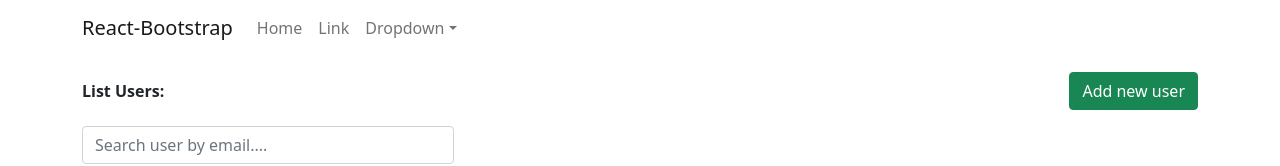
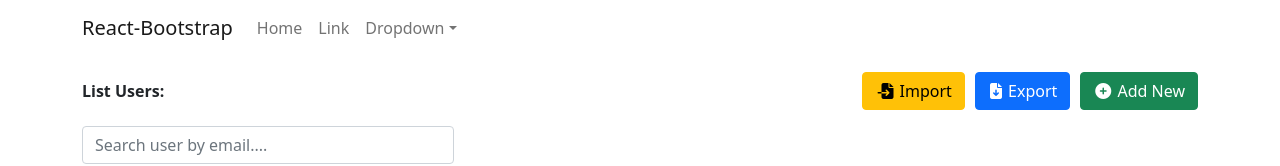
Before and after one commit to unkaidev/react-basic-manage-user-app, a React (Create React App) app: page / in a window 1280 px wide. Shown: the top 166 px of the page. Built offline with nearby package versions, Linux system fonts and the light colour scheme; no server answers.

Commit message:
add Export Data

```diff
--- a/package.json
+++ b/package.json
@@ -10,8 +10,10 @@
     "axios": "0.26.1",
     "bootstrap": "5.1.3",
     "lodash": "4.17.21",
+    "papaparse": "5.3.2",
     "react": "^17.0.2",
     "react-bootstrap": "2.2.2",
+    "react-csv": "2.2.2",
     "react-dom": "^17.0.2",
     "react-paginate": "8.1.2",
     "react-scripts": "5.0.1",
--- a/src/App.scss
+++ b/src/App.scss
@@ -13,9 +13,5 @@
 }
 
 .app-container {
-  .add-new {
-    display: flex;
-    align-items: center;
-    justify-content: space-between;
-  }
+
 }
--- a/src/components/TableUser.scss
+++ b/src/components/TableUser.scss
@@ -7,3 +7,18 @@
         padding: 0 2px;
     }
 }
+.add-new {
+    display: flex;
+    align-items: center;
+    justify-content: space-between;
+
+    .group-btns{
+        display: flex;
+        gap: 10px;
+        i{
+            padding: 0 2px;
+        }
+    }
+
+
+  }
--- a/src/components/TableUsers.js
+++ b/src/components/TableUsers.js
@@ -7,6 +7,7 @@
 import ModalConfirm from './ModalConfirm';
 import _, { debounce } from "lodash";
 import './TableUser.scss';
+import { CSVLink } from "react-csv";
 
 const TableUsers = (props) => {
 
@@ -26,6 +27,8 @@
 
 
     const [keyword, setKeyword] = useState("");
+
+    const [dataExport, setDataExport] = useState([]);
 
     const handleClose = () => {
         setIsShowModalAddNew(false);
@@ -72,6 +75,24 @@
 
     }
 
+    const getUsersExport = (event, done) => {
+        let result = [];
+        if (listUsers && listUsers.length > 0) {
+            result.push(["Id", "Email", "First name", "Last name"]);
+
+            listUsers.map((item, index) => {
+                let arr = [];
+                arr[0] = item.id;
+                arr[1] = item.email;
+                arr[2] = item.first_name;
+                arr[3] = item.last_name;
+                result.push(arr)
+            })
+
+            setDataExport(result);
+            done();
+        }
+    }
 
 
 
@@ -107,12 +128,33 @@
         }
     }, 300)
 
+
+
     return (<>
         <div className="my-3 add-new">
             <span> <b>List Users: </b></span>
-            <button className='btn btn-success'
-                onClick={() => setIsShowModalAddNew(true)}
-            > Add new user </button>
+            <div className='group-btns'>
+                <label htmlFor='test' className='btn btn-warning'>
+                    <i className='fa-solid fa-file-import'></i> Import
+                </label>
+                <input id='test' type='file' hidden />
+
+                <CSVLink
+                    filename={"users.csv"}
+                    className="btn btn-primary"
+                    target="_blank"
+                    data={dataExport}
+                    asyncOnClick={true}
+                    onClick={getUsersExport}
+                >
+                    <i className='fa-solid fa-file-arrow-down'></i> Export</CSVLink>
+
+                <button className='btn btn-success'
+                    onClick={() => setIsShowModalAddNew(true)}
+                >
+                    <i className='fa-solid fa-circle-plus'></i>   Add New
+                </button>
+            </div>
         </div>
 
         <div className='col-4 my-3'>
```
Also changed, not shown: 1 other file (tests, documents, lock files or other folders).
